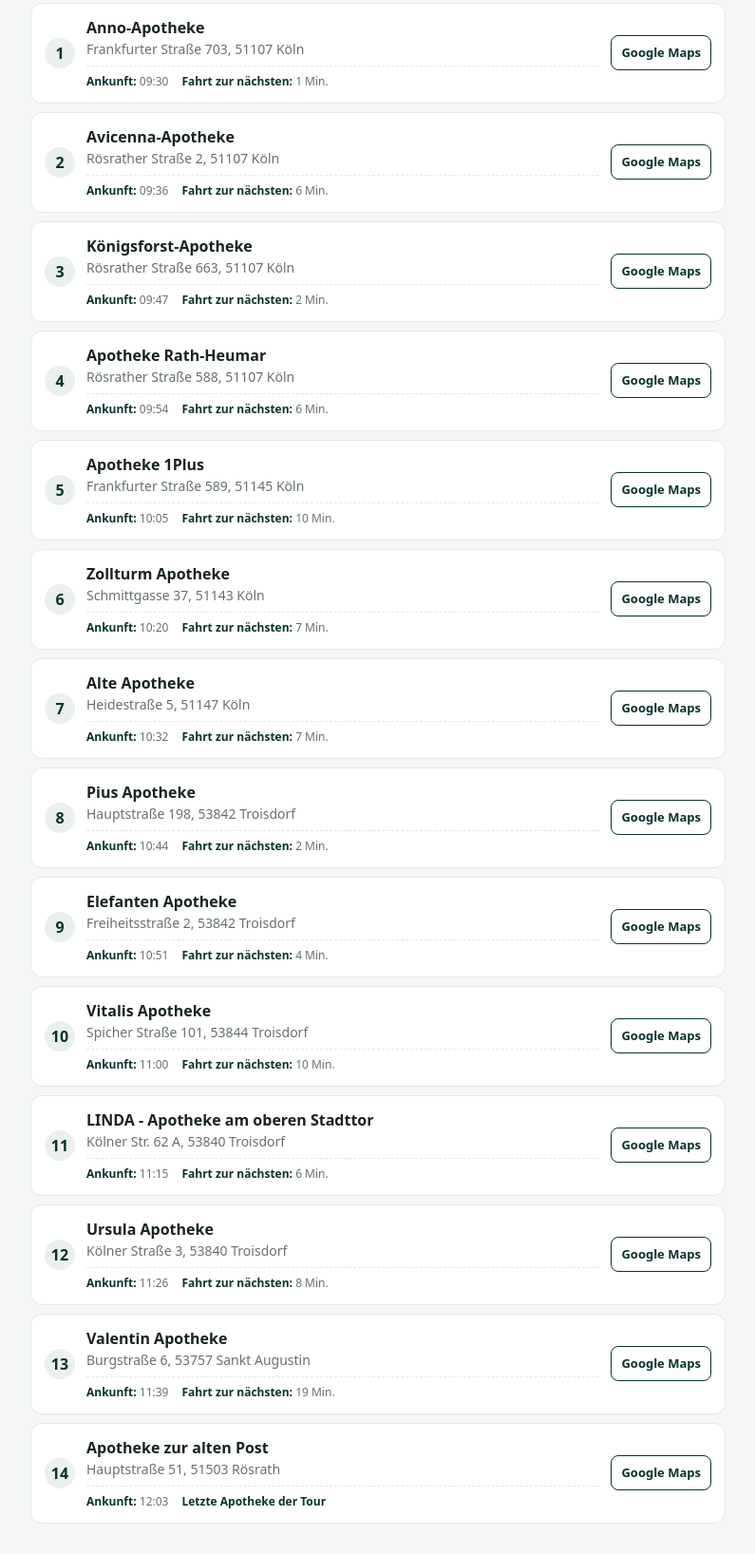
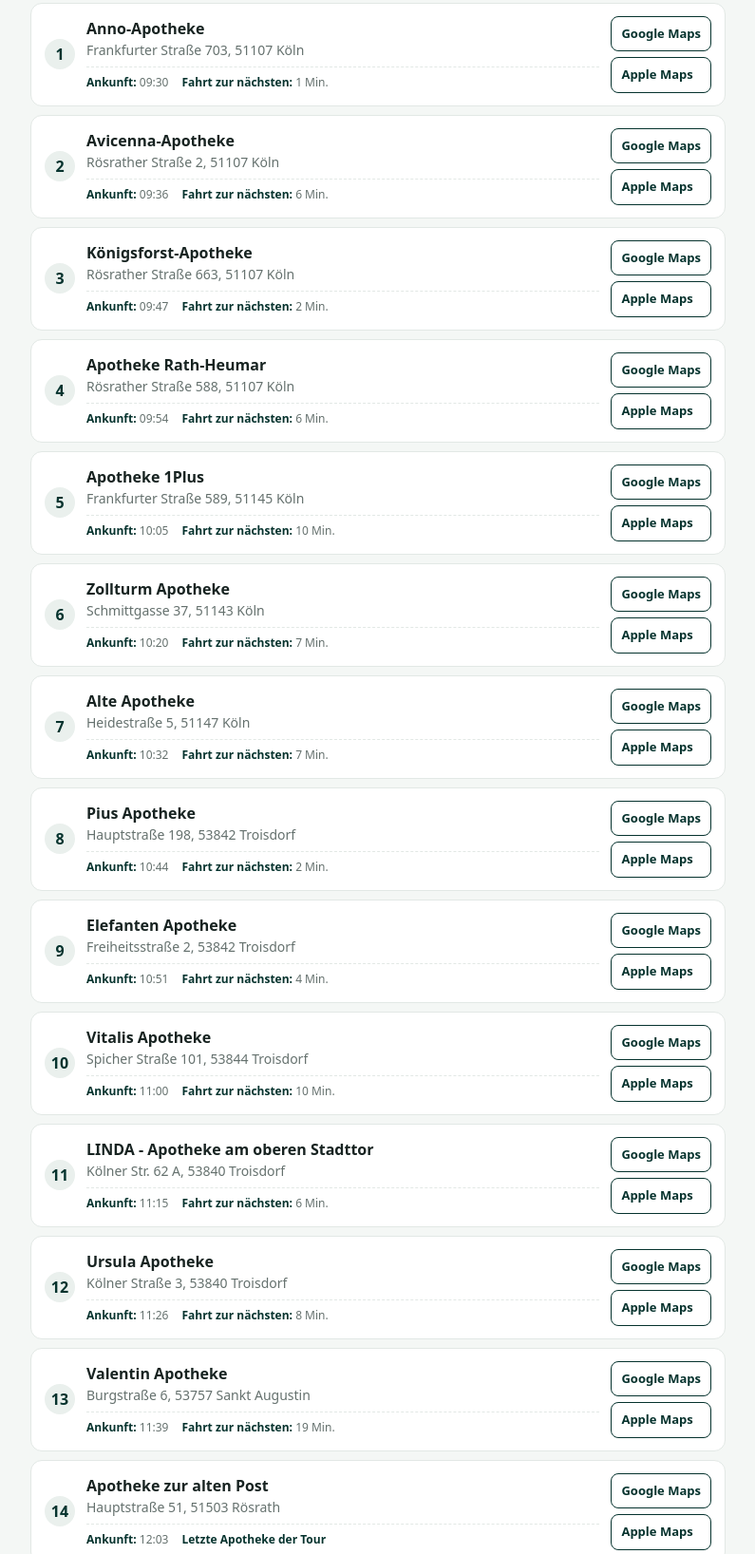
Before and after one commit to Rateb91/tour-92121, a plain HTML site: page index.html in a window 1280 px wide. Shown: the part 395-2031 px from the top of the page at 95% size, without its empty margins (242-1037 px from the left). Drawn offline with Linux system fonts and the light colour scheme; no server answers.

Commit message:
Add Apple Maps links to pharmacy route

```diff
--- a/index.html
+++ b/index.html
@@ -24,7 +24,7 @@
     .name{font-weight:750}
     .address{font-size:14px;color:var(--muted);overflow-wrap:anywhere}
     a{color:var(--green);font-weight:700;text-decoration:none}
-    a.map{border:1px solid var(--green);border-radius:8px;padding:8px 10px;white-space:nowrap;font-size:13px}
+    .map-links{display:flex;flex-direction:column;gap:6px;flex-shrink:0}a.map{border:1px solid var(--green);border-radius:8px;padding:8px 10px;white-space:nowrap;font-size:13px}
     a.map:focus,a.map:hover{background:var(--green);color:white}
     footer{text-align:center;color:var(--muted);font-size:12px;padding:22px 10px}
     @media(max-width:420px){li{gap:9px;padding:11px 10px}a.map{padding:7px 8px;font-size:12px}.address{font-size:13px}}
@@ -43,20 +43,20 @@
     Tippen Sie bei der gewünschten Apotheke auf „Google Maps“, um die Adresse direkt in Google Maps zu öffnen.
   <br><strong>Tourstart:</strong> Sanacorp Herne · 08:00 Uhr · Fahr- und Ankunftszeiten gemäß PTV-Tourenplan angepasst.</section>
   <ol>
-    <li><span class="num">1</span><div class="details"><div class="name">Anno-Apotheke</div><div class="address">Frankfurter Straße 703, 51107 Köln</div><div class="schedule"><span><strong>Ankunft:</strong> 09:30</span><span><strong>Fahrt zur nächsten:</strong> 1 Min.</span></div></div><a class="map" target="_blank" rel="noopener" href="https://www.google.com/maps/search/?api=1&amp;query=Frankfurter%20Stra%C3%9Fe%20703%2C%2051107%20K%C3%B6ln">Google Maps</a></li>
-    <li><span class="num">2</span><div class="details"><div class="name">Avicenna-Apotheke</div><div class="address">Rösrather Straße 2, 51107 Köln</div><div class="schedule"><span><strong>Ankunft:</strong> 09:36</span><span><strong>Fahrt zur nächsten:</strong> 6 Min.</span></div></div><a class="map" target="_blank" rel="noopener" href="https://www.google.com/maps/search/?api=1&amp;query=R%C3%B6srather%20Stra%C3%9Fe%202%2C%2051107%20K%C3%B6ln">Google Maps</a></li>
-    <li><span class="num">3</span><div class="details"><div class="name">Königsforst-Apotheke</div><div class="address">Rösrather Straße 663, 51107 Köln</div><div class="schedule"><span><strong>Ankunft:</strong> 09:47</span><span><strong>Fahrt zur nächsten:</strong> 2 Min.</span></div></div><a class="map" target="_blank" rel="noopener" href="https://www.google.com/maps/search/?api=1&amp;query=R%C3%B6srather%20Stra%C3%9Fe%20663%2C%2051107%20K%C3%B6ln">Google Maps</a></li>
-    <li><span class="num">4</span><div class="details"><div class="name">Apotheke Rath-Heumar</div><div class="address">Rösrather Straße 588, 51107 Köln</div><div class="schedule"><span><strong>Ankunft:</strong> 09:54</span><span><strong>Fahrt zur nächsten:</strong> 6 Min.</span></div></div><a class="map" target="_blank" rel="noopener" href="https://www.google.com/maps/search/?api=1&amp;query=R%C3%B6srather%20Stra%C3%9Fe%20588%2C%2051107%20K%C3%B6ln">Google Maps</a></li>
-    <li><span class="num">5</span><div class="details"><div class="name">Apotheke 1Plus</div><div class="address">Frankfurter Straße 589, 51145 Köln</div><div class="schedule"><span><strong>Ankunft:</strong> 10:05</span><span><strong>Fahrt zur nächsten:</strong> 10 Min.</span></div></div><a class="map" target="_blank" rel="noopener" href="https://www.google.com/maps/search/?api=1&amp;query=Frankfurter%20Stra%C3%9Fe%20589%2C%2051145%20K%C3%B6ln">Google Maps</a></li>
-    <li><span class="num">6</span><div class="details"><div class="name">Zollturm Apotheke</div><div class="address">Schmittgasse 37, 51143 Köln</div><div class="schedule"><span><strong>Ankunft:</strong> 10:20</span><span><strong>Fahrt zur nächsten:</strong> 7 Min.</span></div></div><a class="map" target="_blank" rel="noopener" href="https://www.google.com/maps/search/?api=1&amp;query=Schmittgasse%2037%2C%2051143%20K%C3%B6ln">Google Maps</a></li>
-    <li><span class="num">7</span><div class="details"><div class="name">Alte Apotheke</div><div class="address">Heidestraße 5, 51147 Köln</div><div class="schedule"><span><strong>Ankunft:</strong> 10:32</span><span><strong>Fahrt zur nächsten:</strong> 7 Min.</span></div></div><a class="map" target="_blank" rel="noopener" href="https://www.google.com/maps/search/?api=1&amp;query=Heidestra%C3%9Fe%205%2C%2051147%20K%C3%B6ln">Google Maps</a></li>
-    <li><span class="num">8</span><div class="details"><div class="name">Pius Apotheke</div><div class="address">Hauptstraße 198, 53842 Troisdorf</div><div class="schedule"><span><strong>Ankunft:</strong> 10:44</span><span><strong>Fahrt zur nächsten:</strong> 2 Min.</span></div></div><a class="map" target="_blank" rel="noopener" href="https://www.google.com/maps/search/?api=1&amp;query=Hauptstra%C3%9Fe%20198%2C%2053842%20Troisdorf">Google Maps</a></li>
-    <li><span class="num">9</span><div class="details"><div class="name">Elefanten Apotheke</div><div class="address">Freiheitsstraße 2, 53842 Troisdorf</div><div class="schedule"><span><strong>Ankunft:</strong> 10:51</span><span><strong>Fahrt zur nächsten:</strong> 4 Min.</span></div></div><a class="map" target="_blank" rel="noopener" href="https://www.google.com/maps/search/?api=1&amp;query=Freiheitsstra%C3%9Fe%202%2C%2053842%20Troisdorf">Google Maps</a></li>
-    <li><span class="num">10</span><div class="details"><div class="name">Vitalis Apotheke</div><div class="address">Spicher Straße 101, 53844 Troisdorf</div><div class="schedule"><span><strong>Ankunft:</strong> 11:00</span><span><strong>Fahrt zur nächsten:</strong> 10 Min.</span></div></div><a class="map" target="_blank" rel="noopener" href="https://www.google.com/maps/search/?api=1&amp;query=Spicher%20Stra%C3%9Fe%20101%2C%2053844%20Troisdorf">Google Maps</a></li>
-    <li><span class="num">11</span><div class="details"><div class="name">LINDA - Apotheke am oberen Stadttor</div><div class="address">Kölner Str. 62 A, 53840 Troisdorf</div><div class="schedule"><span><strong>Ankunft:</strong> 11:15</span><span><strong>Fahrt zur nächsten:</strong> 6 Min.</span></div></div><a class="map" target="_blank" rel="noopener" href="https://www.google.com/maps/search/?api=1&amp;query=K%C3%B6lner%20Str.%2062%20A%2C%2053840%20Troisdorf">Google Maps</a></li>
-    <li><span class="num">12</span><div class="details"><div class="name">Ursula Apotheke</div><div class="address">Kölner Straße 3, 53840 Troisdorf</div><div class="schedule"><span><strong>Ankunft:</strong> 11:26</span><span><strong>Fahrt zur nächsten:</strong> 8 Min.</span></div></div><a class="map" target="_blank" rel="noopener" href="https://www.google.com/maps/search/?api=1&amp;query=K%C3%B6lner%20Stra%C3%9Fe%203%2C%2053840%20Troisdorf">Google Maps</a></li>
-    <li><span class="num">13</span><div class="details"><div class="name">Valentin Apotheke</div><div class="address">Burgstraße 6, 53757 Sankt Augustin</div><div class="schedule"><span><strong>Ankunft:</strong> 11:39</span><span><strong>Fahrt zur nächsten:</strong> 19 Min.</span></div></div><a class="map" target="_blank" rel="noopener" href="https://www.google.com/maps/search/?api=1&amp;query=Burgstra%C3%9Fe%206%2C%2053757%20Sankt%20Augustin">Google Maps</a></li>
-    <li><span class="num">14</span><div class="details"><div class="name">Apotheke zur alten Post</div><div class="address">Hauptstraße 51, 51503 Rösrath</div><div class="schedule"><span><strong>Ankunft:</strong> 12:03</span><span><strong>Letzte Apotheke der Tour</strong></span></div></div><a class="map" target="_blank" rel="noopener" href="https://www.google.com/maps/search/?api=1&amp;query=Hauptstra%C3%9Fe%2051%2C%2051503%20R%C3%B6srath">Google Maps</a></li>
+    <li><span class="num">1</span><div class="details"><div class="name">Anno-Apotheke</div><div class="address">Frankfurter Straße 703, 51107 Köln</div><div class="schedule"><span><strong>Ankunft:</strong> 09:30</span><span><strong>Fahrt zur nächsten:</strong> 1 Min.</span></div></div><div class="map-links"><a class="map" target="_blank" rel="noopener" href="https://www.google.com/maps/search/?api=1&amp;query=Frankfurter%20Stra%C3%9Fe%20703%2C%2051107%20K%C3%B6ln">Google Maps</a><a class="map apple-map" target="_blank" rel="noopener" href="https://maps.apple.com/?q=Frankfurter%20Stra%C3%9Fe%20703%2C%2051107%20K%C3%B6ln">Apple Maps</a></div></li>
+    <li><span class="num">2</span><div class="details"><div class="name">Avicenna-Apotheke</div><div class="address">Rösrather Straße 2, 51107 Köln</div><div class="schedule"><span><strong>Ankunft:</strong> 09:36</span><span><strong>Fahrt zur nächsten:</strong> 6 Min.</span></div></div><div class="map-links"><a class="map" target="_blank" rel="noopener" href="https://www.google.com/maps/search/?api=1&amp;query=R%C3%B6srather%20Stra%C3%9Fe%202%2C%2051107%20K%C3%B6ln">Google Maps</a><a class="map apple-map" target="_blank" rel="noopener" href="https://maps.apple.com/?q=R%C3%B6srather%20Stra%C3%9Fe%202%2C%2051107%20K%C3%B6ln">Apple Maps</a></div></li>
+    <li><span class="num">3</span><div class="details"><div class="name">Königsforst-Apotheke</div><div class="address">Rösrather Straße 663, 51107 Köln</div><div class="schedule"><span><strong>Ankunft:</strong> 09:47</span><span><strong>Fahrt zur nächsten:</strong> 2 Min.</span></div></div><div class="map-links"><a class="map" target="_blank" rel="noopener" href="https://www.google.com/maps/search/?api=1&amp;query=R%C3%B6srather%20Stra%C3%9Fe%20663%2C%2051107%20K%C3%B6ln">Google Maps</a><a class="map apple-map" target="_blank" rel="noopener" href="https://maps.apple.com/?q=R%C3%B6srather%20Stra%C3%9Fe%20663%2C%2051107%20K%C3%B6ln">Apple Maps</a></div></li>
+    <li><span class="num">4</span><div class="details"><div class="name">Apotheke Rath-Heumar</div><div class="address">Rösrather Straße 588, 51107 Köln</div><div class="schedule"><span><strong>Ankunft:</strong> 09:54</span><span><strong>Fahrt zur nächsten:</strong> 6 Min.</span></div></div><div class="map-links"><a class="map" target="_blank" rel="noopener" href="https://www.google.com/maps/search/?api=1&amp;query=R%C3%B6srather%20Stra%C3%9Fe%20588%2C%2051107%20K%C3%B6ln">Google Maps</a><a class="map apple-map" target="_blank" rel="noopener" href="https://maps.apple.com/?q=R%C3%B6srather%20Stra%C3%9Fe%20588%2C%2051107%20K%C3%B6ln">Apple Maps</a></div></li>
+    <li><span class="num">5</span><div class="details"><div class="name">Apotheke 1Plus</div><div class="address">Frankfurter Straße 589, 51145 Köln</div><div class="schedule"><span><strong>Ankunft:</strong> 10:05</span><span><strong>Fahrt zur nächsten:</strong> 10 Min.</span></div></div><div class="map-links"><a class="map" target="_blank" rel="noopener" href="https://www.google.com/maps/search/?api=1&amp;query=Frankfurter%20Stra%C3%9Fe%20589%2C%2051145%20K%C3%B6ln">Google Maps</a><a class="map apple-map" target="_blank" rel="noopener" href="https://maps.apple.com/?q=Frankfurter%20Stra%C3%9Fe%20589%2C%2051145%20K%C3%B6ln">Apple Maps</a></div></li>
+    <li><span class="num">6</span><div class="details"><div class="name">Zollturm Apotheke</div><div class="address">Schmittgasse 37, 51143 Köln</div><div class="schedule"><span><strong>Ankunft:</strong> 10:20</span><span><strong>Fahrt zur nächsten:</strong> 7 Min.</span></div></div><div class="map-links"><a class="map" target="_blank" rel="noopener" href="https://www.google.com/maps/search/?api=1&amp;query=Schmittgasse%2037%2C%2051143%20K%C3%B6ln">Google Maps</a><a class="map apple-map" target="_blank" rel="noopener" href="https://maps.apple.com/?q=Schmittgasse%2037%2C%2051143%20K%C3%B6ln">Apple Maps</a></div></li>
+    <li><span class="num">7</span><div class="details"><div class="name">Alte Apotheke</div><div class="address">Heidestraße 5, 51147 Köln</div><div class="schedule"><span><strong>Ankunft:</strong> 10:32</span><span><strong>Fahrt zur nächsten:</strong> 7 Min.</span></div></div><div class="map-links"><a class="map" target="_blank" rel="noopener" href="https://www.google.com/maps/search/?api=1&amp;query=Heidestra%C3%9Fe%205%2C%2051147%20K%C3%B6ln">Google Maps</a><a class="map apple-map" target="_blank" rel="noopener" href="https://maps.apple.com/?q=Heidestra%C3%9Fe%205%2C%2051147%20K%C3%B6ln">Apple Maps</a></div></li>
+    <li><span class="num">8</span><div class="details"><div class="name">Pius Apotheke</div><div class="address">Hauptstraße 198, 53842 Troisdorf</div><div class="schedule"><span><strong>Ankunft:</strong> 10:44</span><span><strong>Fahrt zur nächsten:</strong> 2 Min.</span></div></div><div class="map-links"><a class="map" target="_blank" rel="noopener" href="https://www.google.com/maps/search/?api=1&amp;query=Hauptstra%C3%9Fe%20198%2C%2053842%20Troisdorf">Google Maps</a><a class="map apple-map" target="_blank" rel="noopener" href="https://maps.apple.com/?q=Hauptstra%C3%9Fe%20198%2C%2053842%20Troisdorf">Apple Maps</a></div></li>
+    <li><span class="num">9</span><div class="details"><div class="name">Elefanten Apotheke</div><div class="address">Freiheitsstraße 2, 53842 Troisdorf</div><div class="schedule"><span><strong>Ankunft:</strong> 10:51</span><span><strong>Fahrt zur nächsten:</strong> 4 Min.</span></div></div><div class="map-links"><a class="map" target="_blank" rel="noopener" href="https://www.google.com/maps/search/?api=1&amp;query=Freiheitsstra%C3%9Fe%202%2C%2053842%20Troisdorf">Google Maps</a><a class="map apple-map" target="_blank" rel="noopener" href="https://maps.apple.com/?q=Freiheitsstra%C3%9Fe%202%2C%2053842%20Troisdorf">Apple Maps</a></div></li>
+    <li><span class="num">10</span><div class="details"><div class="name">Vitalis Apotheke</div><div class="address">Spicher Straße 101, 53844 Troisdorf</div><div class="schedule"><span><strong>Ankunft:</strong> 11:00</span><span><strong>Fahrt zur nächsten:</strong> 10 Min.</span></div></div><div class="map-links"><a class="map" target="_blank" rel="noopener" href="https://www.google.com/maps/search/?api=1&amp;query=Spicher%20Stra%C3%9Fe%20101%2C%2053844%20Troisdorf">Google Maps</a><a class="map apple-map" target="_blank" rel="noopener" href="https://maps.apple.com/?q=Spicher%20Stra%C3%9Fe%20101%2C%2053844%20Troisdorf">Apple Maps</a></div></li>
+    <li><span class="num">11</span><div class="details"><div class="name">LINDA - Apotheke am oberen Stadttor</div><div class="address">Kölner Str. 62 A, 53840 Troisdorf</div><div class="schedule"><span><strong>Ankunft:</strong> 11:15</span><span><strong>Fahrt zur nächsten:</strong> 6 Min.</span></div></div><div class="map-links"><a class="map" target="_blank" rel="noopener" href="https://www.google.com/maps/search/?api=1&amp;query=K%C3%B6lner%20Str.%2062%20A%2C%2053840%20Troisdorf">Google Maps</a><a class="map apple-map" target="_blank" rel="noopener" href="https://maps.apple.com/?q=K%C3%B6lner%20Str.%2062%20A%2C%2053840%20Troisdorf">Apple Maps</a></div></li>
+    <li><span class="num">12</span><div class="details"><div class="name">Ursula Apotheke</div><div class="address">Kölner Straße 3, 53840 Troisdorf</div><div class="schedule"><span><strong>Ankunft:</strong> 11:26</span><span><strong>Fahrt zur nächsten:</strong> 8 Min.</span></div></div><div class="map-links"><a class="map" target="_blank" rel="noopener" href="https://www.google.com/maps/search/?api=1&amp;query=K%C3%B6lner%20Stra%C3%9Fe%203%2C%2053840%20Troisdorf">Google Maps</a><a class="map apple-map" target="_blank" rel="noopener" href="https://maps.apple.com/?q=K%C3%B6lner%20Stra%C3%9Fe%203%2C%2053840%20Troisdorf">Apple Maps</a></div></li>
+    <li><span class="num">13</span><div class="details"><div class="name">Valentin Apotheke</div><div class="address">Burgstraße 6, 53757 Sankt Augustin</div><div class="schedule"><span><strong>Ankunft:</strong> 11:39</span><span><strong>Fahrt zur nächsten:</strong> 19 Min.</span></div></div><div class="map-links"><a class="map" target="_blank" rel="noopener" href="https://www.google.com/maps/search/?api=1&amp;query=Burgstra%C3%9Fe%206%2C%2053757%20Sankt%20Augustin">Google Maps</a><a class="map apple-map" target="_blank" rel="noopener" href="https://maps.apple.com/?q=Burgstra%C3%9Fe%206%2C%2053757%20Sankt%20Augustin">Apple Maps</a></div></li>
+    <li><span class="num">14</span><div class="details"><div class="name">Apotheke zur alten Post</div><div class="address">Hauptstraße 51, 51503 Rösrath</div><div class="schedule"><span><strong>Ankunft:</strong> 12:03</span><span><strong>Letzte Apotheke der Tour</strong></span></div></div><div class="map-links"><a class="map" target="_blank" rel="noopener" href="https://www.google.com/maps/search/?api=1&amp;query=Hauptstra%C3%9Fe%2051%2C%2051503%20R%C3%B6srath">Google Maps</a><a class="map apple-map" target="_blank" rel="noopener" href="https://maps.apple.com/?q=Hauptstra%C3%9Fe%2051%2C%2051503%20R%C3%B6srath">Apple Maps</a></div></li>
   </ol>
 </main>
 <footer>RA Transport · Rezepttour 92121</footer>
@@ -73,7 +73,8 @@ try{
   if(!li)return;
   if(item.pharmacy_name){const name=li.querySelector('.name');if(name)name.textContent=item.pharmacy_name;}
   const address=li.querySelector('.address');if(address)address.textContent=item.address;
-  const map=li.querySelector('a.map');if(map)map.href='https://www.google.com/maps/search/?api=1&query='+encodeURIComponent(item.address);
+  const map=li.querySelector('a.map:not(.apple-map)');if(map)map.href='https://www.google.com/maps/search/?api=1&query='+encodeURIComponent(item.address);
+  const apple=li.querySelector('a.apple-map');if(apple)apple.href='https://maps.apple.com/?q='+encodeURIComponent(item.address);
  });
 }catch(e){console.warn('Adressaktualisierung nicht geladen',e);}
 })();
```
